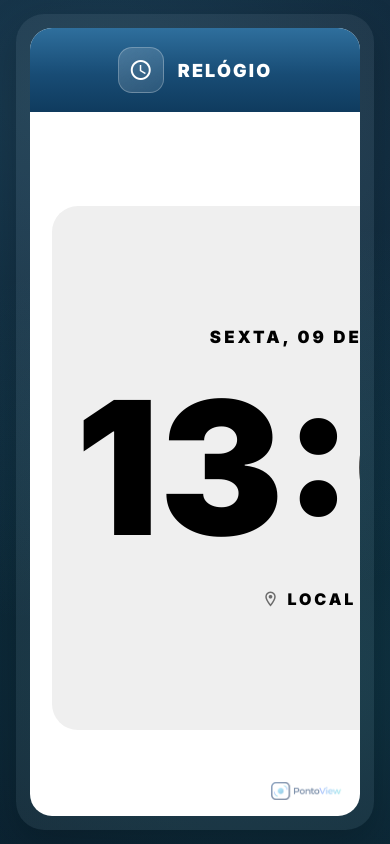
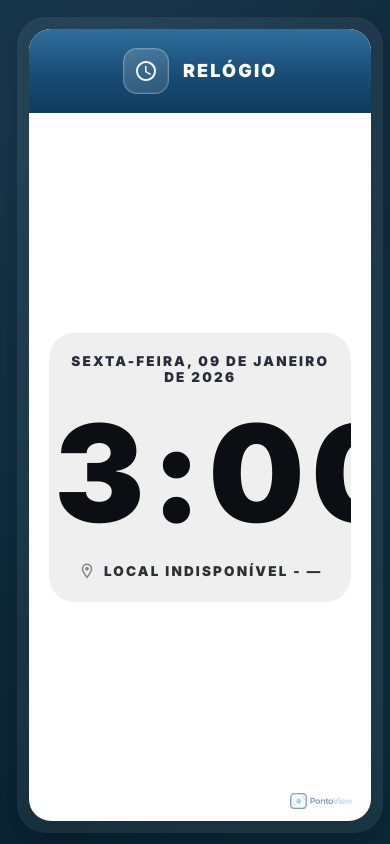
Before and after one commit to pdrcorrea/Vyre-Relogio, a plain HTML site: page index.html in a window 390 px wide. Drawn offline with Linux system fonts and the light colour scheme; no server answers.

Commit message:
Update index.html

```diff
--- a/index.html
+++ b/index.html
@@ -15,6 +15,7 @@
 
   <style>
     :root{
+      /* ===== PONTO VIEW THEME (padrão) ===== */
       --bg0:#081423;
       --bg1:#0a2232;
 
@@ -27,11 +28,13 @@
       --radius:22px;
       --shadow:0 14px 40px rgba(0,0,0,.22);
 
-      --safe: clamp(14px, 2vw, 28px);
+      --safe: clamp(14px, 2.0vw, 28px);
       --pad:  clamp(16px, 1.4vw, 26px);
 
+      /* Barra superior (azul) */
       --topbar: linear-gradient(180deg,#2f6f9d 0%,#184c75 55%,#0f3b5e 100%);
 
+      /* Badge glass do ícone */
       --glass: rgba(255,255,255,.18);
       --glass2: rgba(255,255,255,.10);
       --glassStroke: rgba(255,255,255,.26);
@@ -43,6 +46,9 @@
     body{
       margin:0;
       font-family: Inter, system-ui, -apple-system, Segoe UI, Roboto, Arial, sans-serif;
+      color: var(--ink);
+      overflow:hidden;
+
       background:
         radial-gradient(1200px 900px at 25% 10%, rgba(87,184,231,.22) 0%, rgba(10,46,62,0) 60%),
         radial-gradient(900px 700px at 75% 80%, rgba(52,198,208,.14) 0%, rgba(6,18,24,0) 65%),
@@ -50,9 +56,9 @@
       padding: var(--safe);
       display:grid;
       place-items:center;
-      overflow:hidden;
     }
 
+    /* Moldura externa */
     .shell{
       width: min(1300px, 96vw);
       height: calc(100vh - (var(--safe) * 2));
@@ -69,159 +75,219 @@
       border-radius: var(--radius);
       background: var(--card);
       overflow:hidden;
+      box-shadow: 0 10px 26px rgba(2,10,23,.10);
+
+      opacity:0;
+      transform: translateY(12px);
+      animation: in 900ms cubic-bezier(.22,1,.36,1) forwards;
       position:relative;
-      animation: in .8s ease forwards;
     }
+    @keyframes in{ to{ opacity:1; transform: translateY(0); } }
 
-    @keyframes in{
-      from{ opacity:0; transform: translateY(12px); }
-      to{ opacity:1; transform: translateY(0); }
-    }
-
+    /* Barra azul superior com ícone + título */
     .topbar{
       background: var(--topbar);
       height: 76px;
+      padding: 0 var(--pad);
       display:flex;
       align-items:center;
       justify-content:center;
       gap: 14px;
       color:#fff;
-      padding: 0 var(--pad);
     }
 
     .iconBadge{
-      width:46px;
-      height:46px;
-      border-radius:14px;
+      width: 46px;
+      height: 46px;
+      border-radius: 14px;
       display:grid;
       place-items:center;
       background: linear-gradient(135deg, var(--glass), var(--glass2));
-      border:1px solid var(--glassStroke);
+      border: 1px solid var(--glassStroke);
+      box-shadow: inset 0 0 0 1px rgba(255,255,255,.08);
       backdrop-filter: blur(10px);
+      -webkit-backdrop-filter: blur(10px);
+      flex: 0 0 auto;
     }
 
     .material-icons-outlined{
-      font-size:24px;
+      font-size: 24px;
+      line-height: 1;
       color:#fff;
+      opacity: .95;
     }
 
     .title{
-      font-size: clamp(18px, 2vw, 26px);
-      font-weight:900;
-      letter-spacing:.12em;
+      font-size: clamp(18px, 2.1vw, 26px);
+      font-weight: 900;
+      letter-spacing: .12em;
+      text-transform: uppercase;
+      white-space:nowrap;
     }
 
+    /* Conteúdo */
     .content{
       height: calc(100% - 76px);
-      padding: clamp(22px, 3vw, 42px);
+      padding: clamp(22px, 3.0vw, 42px);
       display:grid;
       place-items:center;
     }
 
+    /* Card central */
     .clockCard{
       width: min(920px, 92%);
-      background:#efefef;
-      border-radius:26px;
-      padding: clamp(24px, 3vw, 48px);
+      border-radius: 26px;
+      background: #efefef;
+      box-shadow: inset 0 1px 0 rgba(255,255,255,.7);
+      padding: clamp(22px, 3.2vw, 44px);
       display:flex;
       flex-direction:column;
       align-items:center;
       justify-content:center;
       text-align:center;
-      gap: 20px;
+      gap: 18px;
     }
 
     .date{
-      font-size:14px;
-      font-weight:900;
-      letter-spacing:.18em;
+      font-size: 14px;
+      font-weight: 900;
+      letter-spacing: .18em;
+      text-transform: uppercase;
+      color: #111827;
+      opacity: .9;
     }
 
     .time{
       display:flex;
       align-items:baseline;
-      gap: 14px;
-      line-height:1;
+      justify-content:center;
+      gap: 12px;
+      line-height: 1;
+      margin: 4px 0;
     }
 
     .hm{
-      font-size: clamp(76px, 12vw, 160px);
-      font-weight:900;
+      font-size: clamp(76px, 12.5vw, 160px);
+      font-weight: 900;
+      letter-spacing: .04em;
+      color: #0b0f14;
     }
 
     .sec{
-      font-size: clamp(22px, 3vw, 44px);
-      font-weight:900;
-      color:#6b7280;
+      font-size: clamp(22px, 3.3vw, 44px);
+      font-weight: 900;
+      letter-spacing: .08em;
+      color: #6b7280;
     }
 
     .loc{
-      font-size:13px;
-      font-weight:900;
-      letter-spacing:.18em;
+      font-size: 13px;
+      font-weight: 900;
+      letter-spacing: .18em;
+      text-transform: uppercase;
+      color: #0b0f14;
+      opacity: .85;
       display:flex;
+      gap: 10px;
       align-items:center;
-      gap:8px;
+      justify-content:center;
+      flex-wrap:wrap;
     }
-
     .loc .material-icons-outlined{
-      font-size:18px;
-      color:#000;
+      font-size: 18px;
+      color:#0b0f14;
       opacity:.55;
     }
 
+    /* Rodapé: só logo discreta */
     .brand{
       position:absolute;
-      right:16px;
-      bottom:12px;
-      opacity:.55;
+      right: 16px;
+      bottom: 12px;
+      opacity: .55;
+      pointer-events:none;
+      display:flex;
+      align-items:center;
+      gap: 8px;
+    }
+    .brand img{
+      height: 18px;
+      width:auto;
+      display:block;
+      filter: drop-shadow(0 8px 14px rgba(0,0,0,.10));
     }
 
-    .brand img{
-      height:18px;
+    @media (max-width: 720px){
+      .shell{ height:auto; min-height: calc(100vh - (var(--safe) * 2)); }
+      .content{ height:auto; }
+      .clockCard{ width: 100%; }
+      .topbar{ height: 70px; }
     }
 
-    /* ===== MODO VERTICAL (TV PORTRAIT) ===== */
+    /* ============================
+       AJUSTE FINO PARA TV VERTICAL
+       - card nunca corta (limites por altura)
+       - reduz padding/espacamentos
+       - esconde segundos para economizar espaço
+       ============================ */
     @media (orientation: portrait){
+
+      body{ padding: clamp(10px, 2vh, 22px); }
+
       .shell{
-        width: min(540px, 92vw);
-        height:100%;
+        width: min(620px, 94vw);
+        height: calc(100vh - (clamp(10px, 2vh, 22px) * 2));
+        padding: 12px;
       }
 
       .topbar{
-        height:84px;
+        height: 84px;
+      }
+
+      .content{
+        height: calc(100% - 84px);
+        padding: clamp(14px, 2.4vh, 26px);
       }
 
       .clockCard{
-        min-height:62vh;
-        width:100%;
-        gap:28px;
+        width: 100%;
+        /* impede “gigante e cortado” */
+        max-height: 100%;
+        padding: clamp(16px, 2.6vh, 28px);
+        gap: clamp(10px, 2vh, 18px);
+        overflow:hidden;
       }
 
-      .hm{
-        font-size: clamp(110px, 22vh, 200px);
+      /* esconde segundos em portrait */
+      .sec{ display:none; }
+
+      .date{
+        font-size: clamp(12px, 1.6vh, 16px);
+        letter-spacing: .16em;
       }
 
-      .sec{
-        font-size: clamp(28px, 6vh, 52px);
-      }
-
-      .date{
-        font-size: clamp(14px, 2vh, 18px);
+      /* hora cresce pela ALTURA, com teto para não estourar */
+      .hm{
+        font-size: clamp(92px, 16vh, 168px);
+        letter-spacing: .05em;
       }
 
       .loc{
-        font-size: clamp(13px, 2vh, 16px);
+        font-size: clamp(12px, 1.6vh, 15px);
+        letter-spacing: .16em;
+        gap: 8px;
       }
+
+      .brand img{ height: 16px; }
     }
   </style>
 </head>
 
 <body>
   <div class="shell">
-    <section class="panel">
+    <section class="panel" aria-label="Painel de relógio">
       <header class="topbar">
-        <div class="iconBadge">
+        <div class="iconBadge" aria-hidden="true">
           <span class="material-icons-outlined">access_time</span>
         </div>
         <div class="title">RELÓGIO</div>
@@ -229,57 +295,65 @@
 
       <main class="content">
         <div class="clockCard">
-          <div class="date" id="date"></div>
+          <div class="date" id="date">DIA, MÊS, ANO</div>
 
-          <div class="time">
-            <div class="hm" id="hm"></div>
-            <div class="sec" id="sec"></div>
+          <div class="time" aria-label="Horário atual">
+            <div class="hm" id="hm">HH:MM</div>
+            <div class="sec" id="sec">SS</div>
           </div>
 
           <div class="loc">
-            <span class="material-icons-outlined">location_on</span>
-            <span id="location"></span>
+            <span class="material-icons-outlined" aria-hidden="true">location_on</span>
+            <span id="location">LOCALIZAÇÃO</span>
           </div>
         </div>
       </main>
 
-      <div class="brand">
+      <div class="brand" aria-hidden="true">
         <img src="assets/logo-pontoview.png" alt="">
       </div>
     </section>
   </div>
 
   <script>
+    /* ====== Clock ====== */
     const hmEl = document.getElementById("hm");
     const secEl = document.getElementById("sec");
     const dateEl = document.getElementById("date");
-    const locEl = document.getElementById("location");
 
-    const days = ["DOMINGO","SEGUNDA","TERÇA","QUARTA","QUINTA","SEXTA","SÁBADO"];
+    const days = ["DOMINGO","SEGUNDA-FEIRA","TERÇA-FEIRA","QUARTA-FEIRA","QUINTA-FEIRA","SEXTA-FEIRA","SÁBADO"];
     const months = ["JANEIRO","FEVEREIRO","MARÇO","ABRIL","MAIO","JUNHO","JULHO","AGOSTO","SETEMBRO","OUTUBRO","NOVEMBRO","DEZEMBRO"];
 
-    function pad(n){ return String(n).padStart(2,"0"); }
+    function pad2(n){ return String(n).padStart(2,"0"); }
 
     function tick(){
       const d = new Date();
-      hmEl.textContent = `${pad(d.getHours())}:${pad(d.getMinutes())}`;
-      secEl.textContent = pad(d.getSeconds());
-      dateEl.textContent = `${days[d.getDay()]}, ${pad(d.getDate())} DE ${months[d.getMonth()]} DE ${d.getFullYear()}`;
+      hmEl.textContent = `${pad2(d.getHours())}:${pad2(d.getMinutes())}`;
+      secEl.textContent = pad2(d.getSeconds());
+      dateEl.textContent = `${days[d.getDay()]}, ${pad2(d.getDate())} DE ${months[d.getMonth()]} DE ${d.getFullYear()}`;
     }
 
     tick();
     setInterval(tick, 1000);
 
+    /* ====== Localização por IP (sem permissão do dispositivo) ====== */
+    const locEl = document.getElementById("location");
+
+    function setCityText(city, region){
+      const txt = `${(city || "LOCAL")} - ${(region || "—")}`.toUpperCase();
+      locEl.textContent = txt;
+    }
+
     fetch("https://ipwho.is/")
       .then(r => r.json())
       .then(d => {
-        if(d.success){
-          locEl.textContent = `${d.city} - ${d.region_code || d.country_code}`.toUpperCase();
+        if (d && d.success){
+          setCityText(d.city, d.region_code || d.country_code);
         } else {
-          locEl.textContent = "LOCAL INDISPONÍVEL";
+          setCityText("LOCAL INDISPONÍVEL", "");
         }
       })
-      .catch(()=> locEl.textContent = "LOCAL INDISPONÍVEL");
+      .catch(() => setCityText("LOCAL INDISPONÍVEL", ""));
   </script>
 </body>
 </html>
```
